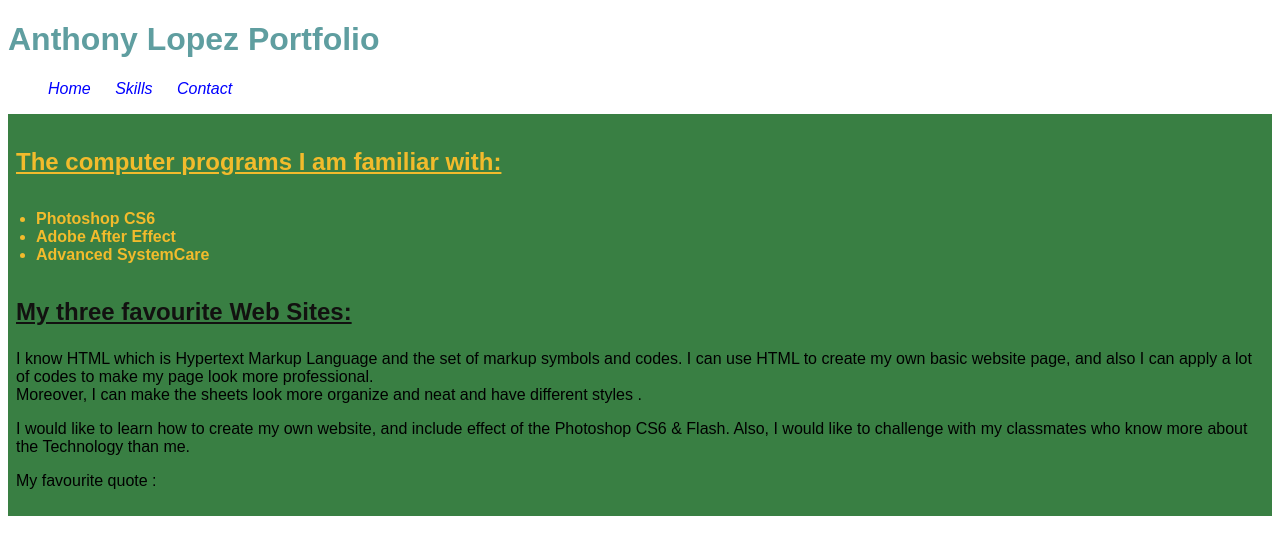
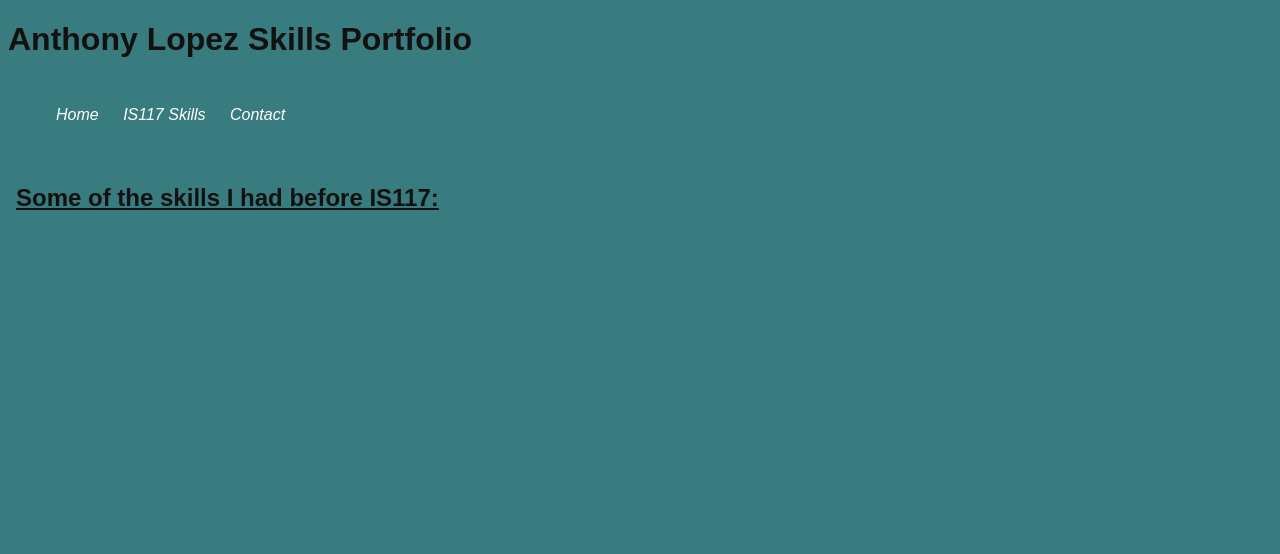
Before and after one commit to ALopez201/FinalProject_AnthonyLopez, a plain HTML site: page index.html in a window 1280 px wide. Drawn offline with Linux system fonts and the light colour scheme.

Commit message:
added new background colors. fonts. also some new content.

```diff
--- a/index.html
+++ b/index.html
@@ -1,7 +1,7 @@
 <!DOCTYPE html>
 <html lang="en">
 <head>
-    <title>All about Anthony Lopez</title>
+    <title>Anthony Lopez's IS117 Website</title>
     <meta charset="utf-8">
     <link rel="stylesheet" href="style.css" >
 
@@ -10,11 +10,11 @@
 <body>
 <div id="wrapper">
     <div id="header">
-        <h1 >Anthony Lopez Portfolio</h1>
-        <div id="leftCol">
+        <h1 >Anthony Lopez Skills Portfolio</h1>
+        <div id="rightCol">
         <ol>
                 <a href="index.html">Home</a>
-                <a href="skills.html">Skills</a>
+                <a href="skills.html">IS117 Skills</a>
                 <a href="Contacts.html">Contact</a>
 
             </ol>
@@ -23,17 +23,8 @@
     <div id="rightCol">
 
 
-        <h3 class="new">The computer programs I am familiar with:</h3>
-        <ul class="new">
-            <li>Photoshop CS6</li>
-            <li>Adobe After Effect</li>
-            <li>Advanced SystemCare</li>
-        </ul>
-        <h3>My three favourite Web Sites:</h3>
+        <h3 class="new">Some of the skills I had before IS117:</h3>
 
-        <p>I know HTML which is Hypertext Markup Language and the set of markup symbols and codes. I can use HTML to create my own basic website page, and also I can apply a lot of codes to make my page look more professional.<br > Moreover, I can make the sheets look more organize and neat and have different styles . </p>
-        <p>I would like to learn how to create my own website, and include effect of the Photoshop CS6 &amp; Flash. Also, I would like to challenge with my classmates who know more about the Technology than me. </p>
-        <p>My favourite quote :</p>
 
     </div>
 </div>
--- a/style.css
+++ b/style.css
@@ -1,8 +1,8 @@
-body { background-color:white;
+body { background-color:#397c7f;
         color: #897787;
         font-family: Arial, Verdana, sans-serif;
 }
-h1	{ color:cadetblue;
+h1	{ color:#121110;
 
 }
 h2	{ color:#121110;
@@ -24,13 +24,13 @@ ol{	font-style: italic;
 
 }
 a 	{text-decoration: none;
-    color: blue;
+    color: white;
     padding-right: 20px;
 
 }
 p	{ font-size: 1em;
 }
-.new {color: #F2BB2C
+.new {color: #121110
 }
 
 #header{	display: auto;
@@ -40,7 +40,7 @@ p	{ font-size: 1em;
             text-decoration: none;
 }
 #rightCol{ padding : 10px 8px 10px 8px;
-    background-color: #397F43;
+    background-color: #397c7f;
     color: #000000;
     overflow: auto;
 }
```
Also changed, not shown: Contacts.html (+4 -4 lines), skills.html (+5 -4 lines), home.png (deleted).
